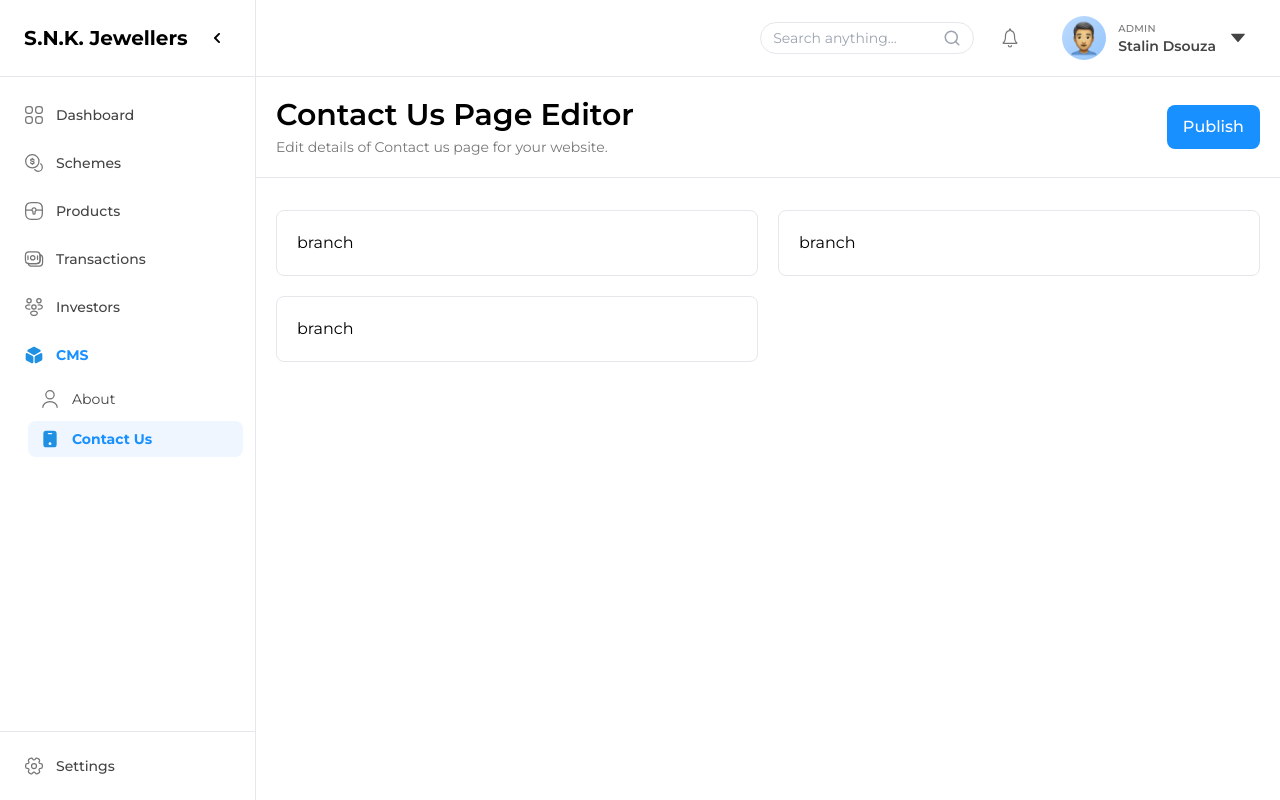
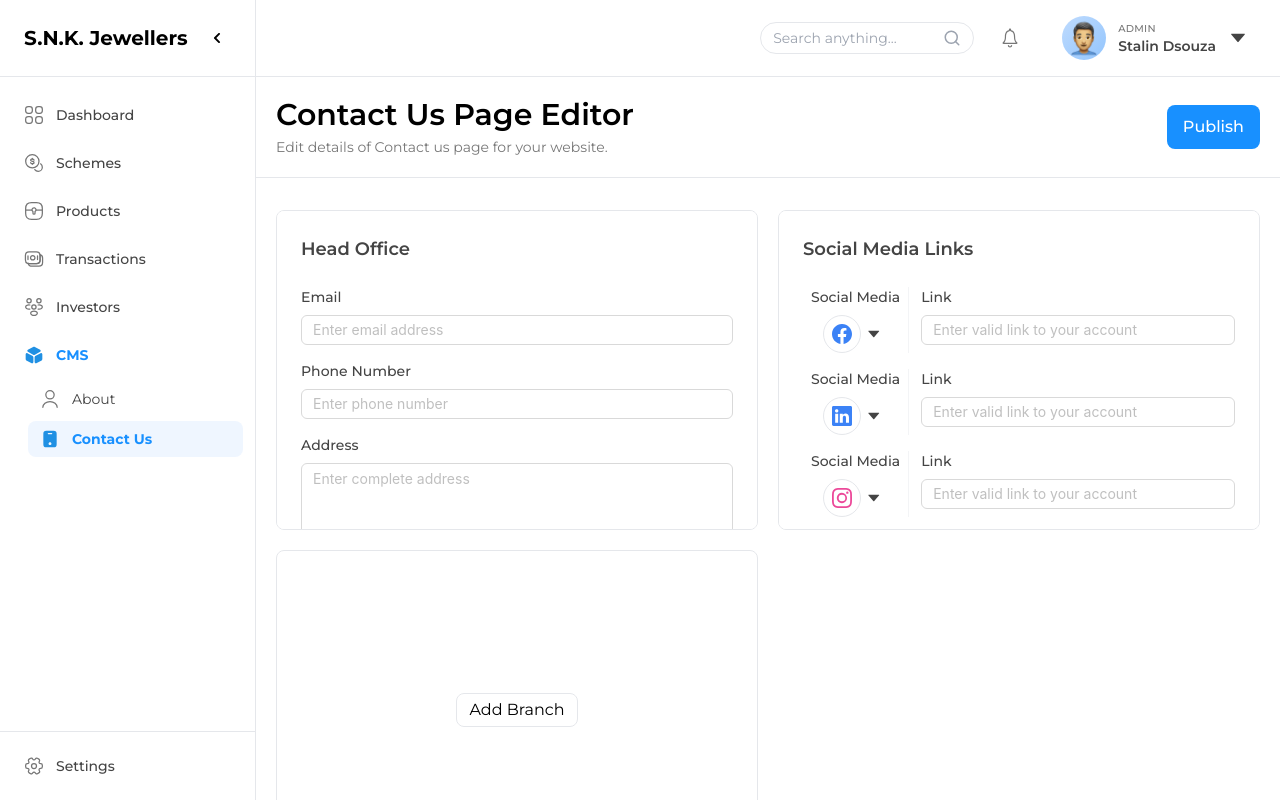
Before and after one commit to teammetasoft/snk-client, a React (Vite) app: page /contact in a window 1280 px wide. Built offline with nearby package versions, Linux system fonts and the light colour scheme.

Commit message:
udpated socialmedia.jsx

```diff
--- a/src/App.css
+++ b/src/App.css
@@ -8,3 +8,78 @@ body{
          focus:outline-none focus:ring-2 focus:ring-blue-500
          focus:border-transparent text-sm;
 }
+
+
+/* Custom Scrollbar Styles */
+
+/* For Webkit browsers (Chrome, Safari, Edge) */
+::-webkit-scrollbar {
+  width: 8px;
+  height: 8px;
+}
+
+::-webkit-scrollbar-track {
+  background: #f1f1f1;
+  border-radius: 10px;
+}
+
+::-webkit-scrollbar-thumb {
+  background: #888;
+  border-radius: 10px;
+  transition: background 0.3s ease;
+}
+
+::-webkit-scrollbar-thumb:hover {
+  background: #555;
+}
+
+/* For Firefox */
+* {
+  scrollbar-width: thin;
+  scrollbar-color: #888 #f1f1f1;
+}
+
+/* Optional: Dark theme scrollbar variant */
+/* Uncomment below if you want dark theme scrollbar */
+/*
+.dark ::-webkit-scrollbar-track {
+  background: #1f2937;
+}
+
+.dark ::-webkit-scrollbar-thumb {
+  background: #4b5563;
+}
+
+.dark ::-webkit-scrollbar-thumb:hover {
+  background: #6b7280;
+}
+
+.dark * {
+  scrollbar-color: #4b5563 #1f2937;
+}
+*/
+
+/* Custom thin scrollbar for specific elements */
+.thin-scrollbar::-webkit-scrollbar {
+  width: 4px;
+  height: 4px;
+}
+
+/* Custom scrollbar for textarea or specific inputs */
+textarea::-webkit-scrollbar {
+  width: 6px;
+}
+
+textarea::-webkit-scrollbar-track {
+  background: #f9fafb;
+  border-radius: 10px;
+}
+
+textarea::-webkit-scrollbar-thumb {
+  background: #d1d5db;
+  border-radius: 10px;
+}
+
+textarea::-webkit-scrollbar-thumb:hover {
+  background: #9ca3af;
+}
--- a/src/components/common/header/PageHeader.jsx
+++ b/src/components/common/header/PageHeader.jsx
@@ -17,7 +17,7 @@ const PageHeader = ({ title, desc, addBtn, handleAddButton }) => {
                         {addBtn !== "Publish" && (
                             <button className='flex items-center gap-2 bg-white border border-gray-300 text-darkGray py-2.5 px-4 rounded-lg font-medium hover:bg-gray-50 transition-colors'>
                                 <AiOutlineDownload className='text-lg' />
-                                <span className='hidden sm:inline text-base'>Export to excel</span>
+                                <span className='  text-base'>Export to excel</span>
                             </button>
                         )}
 
@@ -28,7 +28,7 @@ const PageHeader = ({ title, desc, addBtn, handleAddButton }) => {
                         >
                             {/* Show plus icon only if not publishing */}
                             {addBtn !== "Publish" && <AiOutlinePlus className='text-lg' />}
-                            <span className='hidden sm:inline text-base'>{addBtn}</span>
+                            <span className=' inline text-bas   e'>{addBtn}</span>
                         </button>
                     </div>
                 )}
--- a/src/components/contact/Contact.jsx
+++ b/src/components/contact/Contact.jsx
@@ -3,9 +3,31 @@ import { useState } from 'react'
 import PageHeader from "../common/header/PageHeader"
 import Branch from "./fragments/Branch"
 
+import SocialLinks from "./fragments/SocialLinks"
+
+
 
 
 function Contact() {
+
+    const [branch, setBranch] = useState([])
+    const [counter, setCounter] = useState(1)
+
+
+    const handleBranch = () => {
+        const newBranch = {
+            id: Date.now(),
+            branchName: `Branch ${counter}`
+        }
+        setBranch([...branch, newBranch])
+        setCounter(counter + 1)
+    }
+
+    const handleOnDelete = (id) => {
+        console.log("Deleted")
+        setBranch(branch.filter(item => item.id !== id))
+    }
+
     return (
         <div className="">
             <PageHeader
@@ -14,12 +36,20 @@ function Contact() {
                 addBtn="Publish"
             // handleAddButton={handleAddButton}
             />
-            <div className="px-5 grid grid-cols-2 gap-5">
-                <Branch/>
-                <Branch/>
-                <Branch/>
+            <div className="px-5 grid grid-cols-1 md:grid-cols-2  gap-5 [&>*]:h-80 [&>*]:overflow-y-auto">
+                <Branch title="Head Office" />
+                <SocialLinks />
+                {branch.map((item) => (
+                    <Branch key={item.id} title={item.branchName} showDelete={true} onDelete={() => handleOnDelete(item.id)} />
 
+                ))
+                }
+                <div className="p-5  border border-gray-200  rounded-lg flex items-center justify-center">
+                    <div className="py-1 px-3 border border-gray-200 rounded-lg">
+                        <button onClick={handleBranch}>Add Branch</button>
 
+                    </div>
+                </div>
             </div>
         </div>
     )
--- a/src/components/contact/fragments/Branch.jsx
+++ b/src/components/contact/fragments/Branch.jsx
@@ -1,15 +1,90 @@
-import { useState } from 'react'
+import { useState } from 'react';
+import { Input } from 'antd';
+import { AiOutlineDelete } from "react-icons/ai";
 
-import PageHeader from "../../common/header/PageHeader"
+const { TextArea } = Input;
 
+function Branch({ branchName = "Head Office", onDelete = null, showDelete = false }) {
+    const [formData, setFormData] = useState({
+        email: '',
+        phone: '',
+        address: ''
+    });
 
+    const [charCount, setCharCount] = useState(0);
+    const maxChars = 100;
 
-function Branch() {
+    const handleChange = (field, value) => {
+        if (field === 'address') {
+            if (value.length <= maxChars) {
+                setFormData({ ...formData, [field]: value });
+                setCharCount(value.length);
+            }
+        } else {
+            setFormData({ ...formData, [field]: value });
+        }
+    };
+
     return (
-        <div className="p-5 h-md w-md border border-gray-200  rounded-lg">
-            branch
+        <div className="bg-white rounded-lg border border-gray-200 relative p-6">
+            <div className="flex justify-between items-center mb-6">
+                <h2 className="text-lg font-semibold text-darkGray">{branchName}</h2>
+                {showDelete && onDelete && (
+                    <button
+                        onClick={onDelete}
+                        className="text-red-500 hover:text-red-700 transition-colors"
+                        title="Delete Branch"
+                    >
+                        <AiOutlineDelete className="text-2xl" />
+                    </button>
+                )}
+            </div>
+
+            <div className="space-y-4">
+                <div>
+                    <label className="block text-sm font-medium text-darkGray mb-2">
+                        Email
+                    </label>
+                    <Input
+                        type="email"
+                        value={formData.email}
+                        onChange={(e) => handleChange('email', e.target.value)}
+                        placeholder="Enter email address"
+                        className="text-sm"
+                    />
+                </div>
+
+                <div>
+                    <label className="block text-sm font-medium text-darkGray mb-2">
+                        Phone Number
+                    </label>
+                    <Input
+                        type="text"
+                        value={formData.phone}
+                        onChange={(e) => handleChange('phone', e.target.value)}
+                        placeholder="Enter phone number"
+                        className="text-sm"
+                    />
+                </div>
+
+                <div>
+                    <label className="block text-sm font-medium text-darkGray mb-2">
+                        Address
+                    </label>
+                    <TextArea
+                        value={formData.address}
+                        onChange={(e) => handleChange('address', e.target.value)}
+                        placeholder="Enter complete address"
+                        rows={4}
+                        className="text-sm resize-none"
+                    />
+                    <div className="text-right text-xs text-lightGray mt-1">
+                        {charCount} / {maxChars}
+                    </div>
+                </div>
+            </div>
         </div>
-    )
+    );
 }
 
-export default Branch
+export default Branch;
--- /dev/null
+++ b/src/components/contact/fragments/SocialLinks.jsx
@@ -0,0 +1,111 @@
+import { useState } from 'react';
+import { Input, Dropdown } from 'antd';
+import { AiOutlineCaretDown } from 'react-icons/ai';
+import { platformOptions } from '../../../utils/socialMedia';
+
+function SocialLinks() {
+    const [socialLinks, setSocialLinks] = useState([
+        { id: 1, platform: 'facebook', link: '' },
+        { id: 2, platform: 'linkedin', link: '' },
+        { id: 3, platform: 'instagram', link: '' }
+    ]);
+
+    const getPlatformIcon = (platform) => {
+        const option = platformOptions.find(opt => opt.value === platform);
+        return option ? option.icon : platformOptions[0].icon;
+    };
+
+    const handleLinkChange = (id, value) => {
+        setSocialLinks(socialLinks.map(link =>
+            link.id === id ? { ...link, link: value } : link
+        ));
+    };
+
+    const handlePlatformChange = (id, platform) => {
+        setSocialLinks(socialLinks.map(link =>
+            link.id === id ? { ...link, platform: platform } : link
+        ));
+    };
+
+    const addSocialLink = () => {
+        const newId = Math.max(...socialLinks.map(l => l.id), 0) + 1;
+        setSocialLinks([...socialLinks, { id: newId, platform: 'facebook', link: '' }]);
+    };
+
+    const PlatformDropdown = ({ platform, onChange }) => {
+        const items = platformOptions.map(option => ({
+            key: option.value,
+            label: (
+                <div className="flex items-center justify-center w-full p-2">
+                    {option.icon}
+                </div>
+            )
+        }));
+
+        return (
+            <Dropdown
+                menu={{
+                    items,
+                    onClick: ({ key }) => onChange(key)
+                }}
+                trigger={['click']}
+                className="w-fit"
+                overlayClassName="max-h-[40vh] overflow-y-auto "
+            >
+                <div className="flex items-center gap-1 cursor-pointer  rounded px-3 py-0">
+                    <div className='border rounded-full p-2 border-gray-200'>
+                        {getPlatformIcon(platform)}
+                    </div>
+                    <AiOutlineCaretDown className="w-[17.5px] text-darkGray " />
+                </div>
+            </Dropdown>
+        );
+    };
+
+    return (
+        <div className="bg-white rounded-lg p-6 border border-gray-200">
+            <h2 className="text-lg font-semibold text-darkGray mb-6">Social Media Links</h2>
+            <div className="space-y-4">
+                {socialLinks.map((social) => (
+                    <div key={social.id} className="flex  gap-3 items-start">
+                        <div className="flex flex-col items-start border-r px-2 border-gray-100">
+                            <label className="block text-sm font-medium text-nowrap text-darkGray mb-2">
+                                Social Media
+                            </label>
+                            <PlatformDropdown
+                                platform={social.platform}
+                                onChange={(platform) => handlePlatformChange(social.id, platform)}
+                            />
+                        </div>
+
+                        <div className="w-full">
+                            <label className="block text-sm text- font-medium text-darkGray mb-2">
+                                Link
+                            </label>
+                            <Input
+                                value={social.link}
+                                onChange={(e) => handleLinkChange(social.id, e.target.value)}
+                                placeholder="Enter valid link to your account"
+                                className="text-sm"
+                            />
+                        </div>
+                    </div>
+                ))}
+                <div className='flex w-full justify-center'>
+
+                    <button
+                        onClick={addSocialLink}
+                        className="flex items-center gap-2 text-primary hover:text-blue-600 font-medium text-sm mt-2"
+                    >
+                        <svg className="w-5 h-5" fill="none" stroke="currentColor" viewBox="0 0 24 24">
+                            <path strokeLinecap="round" strokeLinejoin="round" strokeWidth={2} d="M12 4v16m8-8H4" />
+                        </svg>
+                        Add a link
+                    </button>
+                </div>
+            </div>
+        </div>
+    );
+}
+
+export default SocialLinks;
--- a/src/pages/ContactPage.jsx
+++ b/src/pages/ContactPage.jsx
@@ -3,9 +3,7 @@ import Contact from "../components/contact/Contact"
 
 function ContactPage() {
     return (
-        <div>
-            <Contact />
-        </div>
+        <Contact />
     )
 }
 
--- a/src/utils/socialMedia.js
+++ b/src/utils/socialMedia.jsx
@@ -140,7 +140,7 @@ export const platformOptions = [
     { value: 'snapchat', label: 'Snapchat', icon: <SnapchatIcon /> },
     { value: 'tiktok', label: 'TikTok', icon: <TiktokIcon /> },
     { value: 'twitter', label: 'Twitter', icon: <TwitterIcon /> },
-    { value: 'company', label: 'Company', icon: <CompanyIcon /> },
+    // { value: 'company', label: 'Company', icon: <CompanyIcon /> },
     { value: 'whatsapp', label: 'WhatsApp', icon: <WhatsappIcon /> }
 
 ];
```
